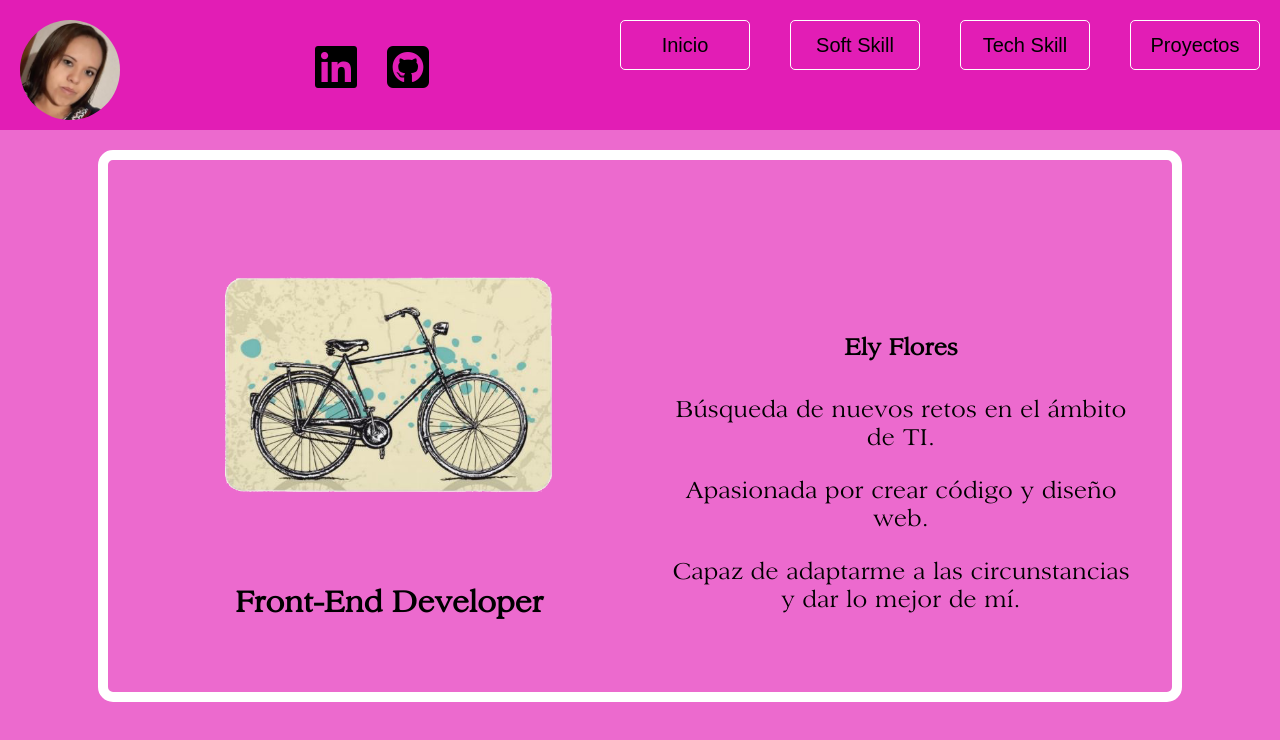
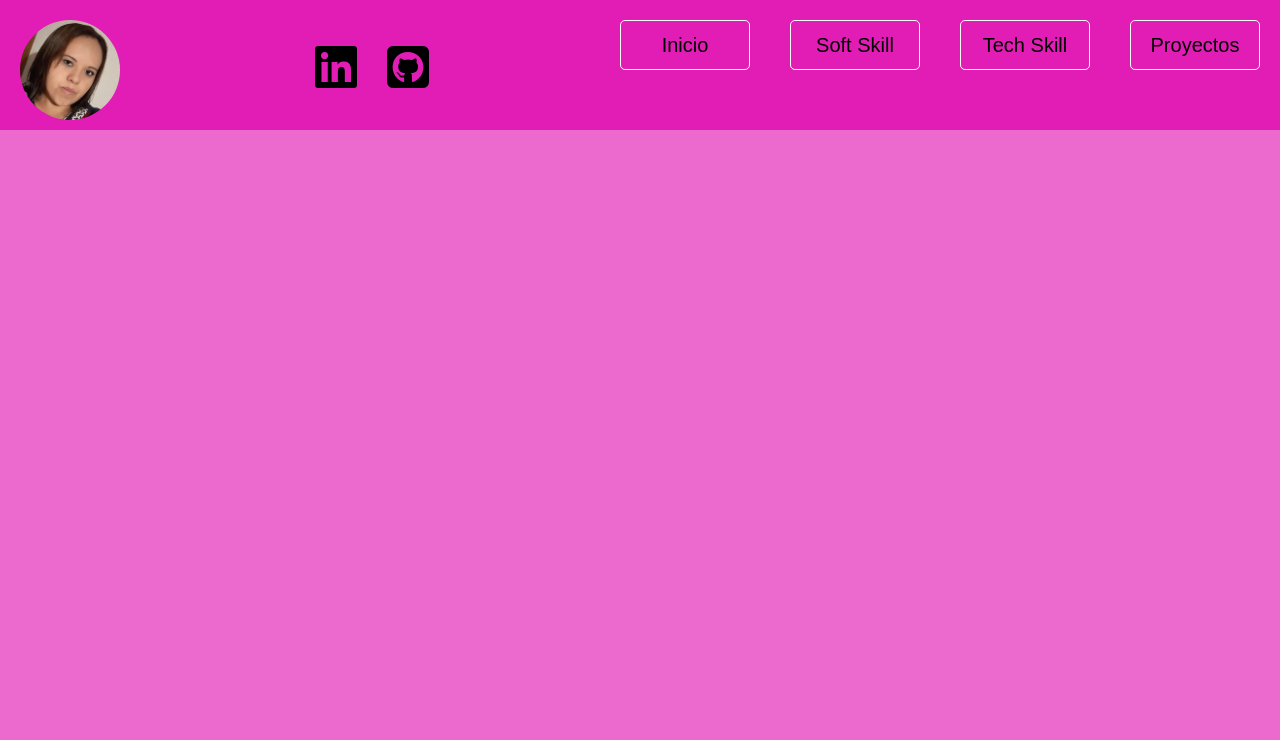
Before and after one commit to ElizaFlores11/Ely_Flores, a React (Create React App) app: page / in a window 1280 px wide. Shown: the top 740 px of the page. Built offline with nearby package versions, Linux system fonts and the light colour scheme.

Commit message:
package modification

```diff
--- a/src/componets/Routes.js
+++ b/src/componets/Routes.js
@@ -19,7 +19,7 @@ const Routes = () => {
             <Route exact path="/soft"  >
                 <Soft/>
             </Route>
-            <Route exact path="/">
+            <Route exact path="/home">
                 <Home />
             </Route>
         </Switch>
```
